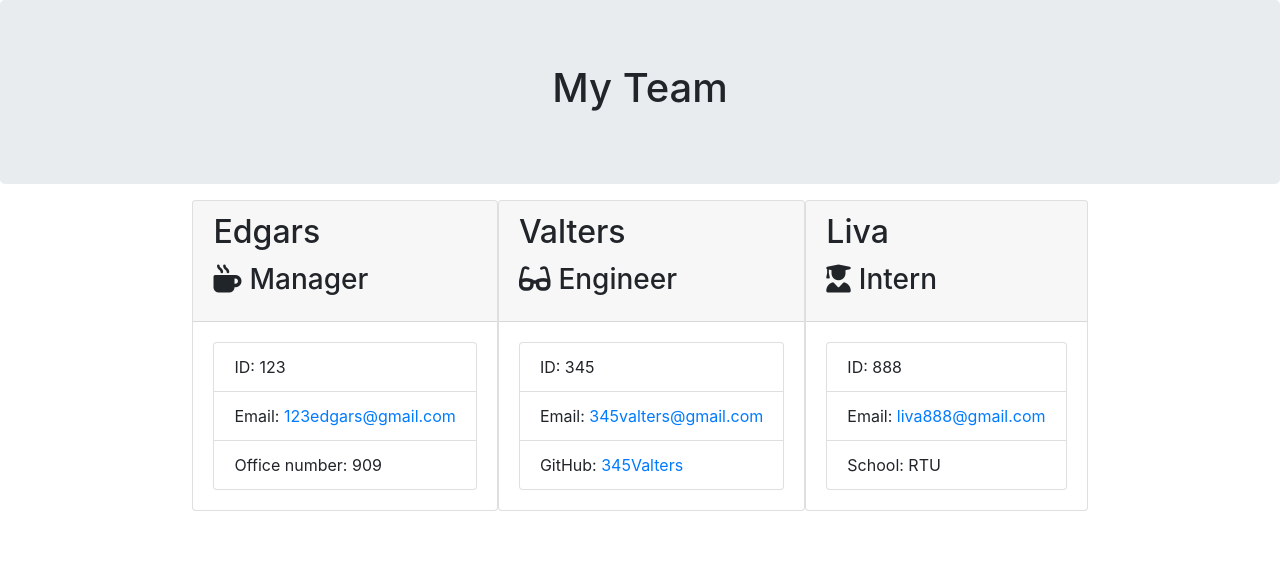
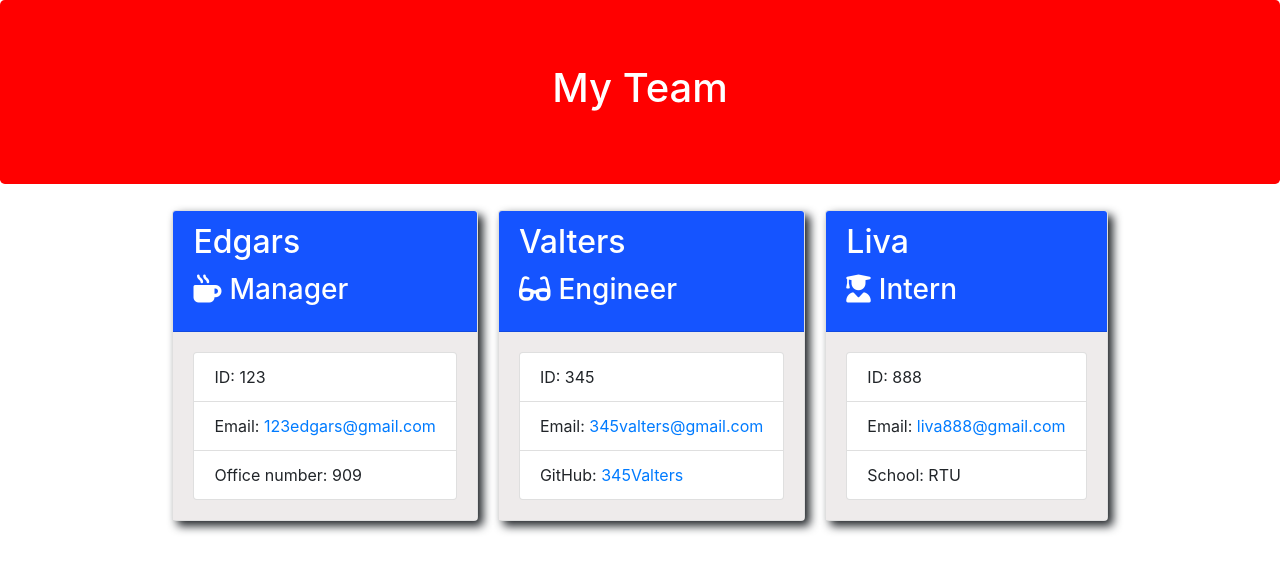
Before and after one commit to grazulisedgars/EG-Team-GEN, a website: page output/team.html in a window 1280 px wide. Drawn offline with nearby package versions, Linux system fonts and the light colour scheme.

Commit message:
Adds style

```diff
--- /dev/null
+++ b/output/style.css
@@ -0,0 +1,15 @@
+#card-header {
+    background-color: red;
+    color: white;
+}
+.card-header {
+    background-color: rgb(21, 84, 255);
+    color: white;
+}
+.card-body {
+    background-color: rgb(238, 235, 235);
+}
+.card {
+    margin: 10px;
+    box-shadow: 5px 5px 10px;
+}
--- a/output/team.html
+++ b/output/team.html
@@ -9,14 +9,14 @@
     <title>My Team</title>
     <link rel="stylesheet" href="https://stackpath.bootstrapcdn.com/bootstrap/4.3.1/css/bootstrap.min.css"
         integrity="sha384-ggOyR0iXCbMQv3Xipma34MD+dH/1fQ784/j6cY/iJTQUOhcWr7x9JvoRxT2MZw1T" crossorigin="anonymous">
-    <link rel="stylesheet" href="style.css">
-    <script src="https://kit.fontawesome.com/c502137733.js"></script>
+        <script src="https://kit.fontawesome.com/c502137733.js"></script>
+        <link rel="stylesheet" href="style.css">
 </head>
 
 <body>
     <div class="container-fluid">
         <div class="row">
-            <div class="col-12 jumbotron mb-3 team-heading">
+            <div id="card-header"class="col-12 jumbotron mb-3 team-heading">
                 <h1 class="text-center">My Team</h1>
             </div>
         </div>
```
